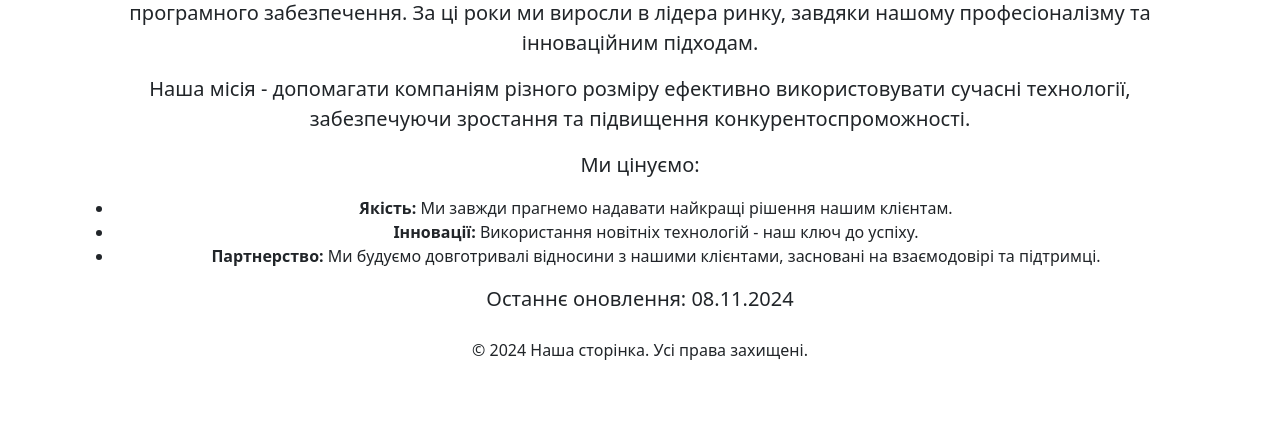
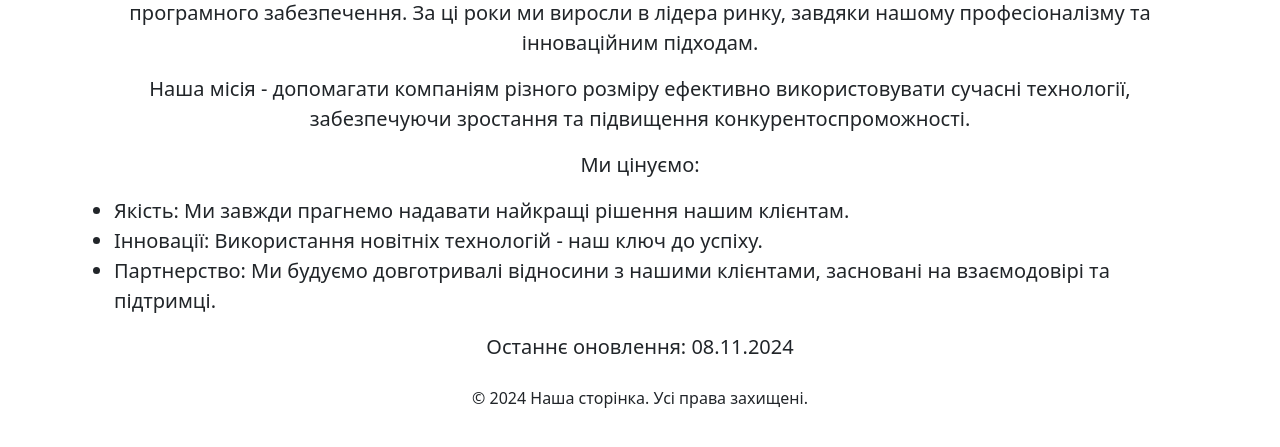
Before and after one commit to RangerDnipro/Python-Learning, a Django app: page /about/ in a window 1280 px wide. Shown: the part 187-634 px from the top of the page. Run offline with Django 5.2, Linux system fonts and the light colour scheme.

Commit message:
Update about.html

```diff
--- a/hw_15_django_views_and_templates/my_site/main/templates/main/about.html
+++ b/hw_15_django_views_and_templates/my_site/main/templates/main/about.html
@@ -8,7 +8,7 @@
     <p class="lead">Наша компанія була заснована у 2010 році з метою надання якісних послуг у сфері консалтингу та розробки програмного забезпечення. За ці роки ми виросли в лідера ринку, завдяки нашому професіоналізму та інноваційним підходам.</p>
     <p class="lead">Наша місія - допомагати компаніям різного розміру ефективно використовувати сучасні технології, забезпечуючи зростання та підвищення конкурентоспроможності.</p>
     <p class="lead">Ми цінуємо:
-        <ul>
+        <ul class="lead text-start">
             <li><strong>Якість:</strong> Ми завжди прагнемо надавати найкращі рішення нашим клієнтам.</li>
             <li><strong>Інновації:</strong> Використання новітніх технологій - наш ключ до успіху.</li>
             <li><strong>Партнерство:</strong> Ми будуємо довготривалі відносини з нашими клієнтами, засновані на взаємодовірі та підтримці.</li>
```
